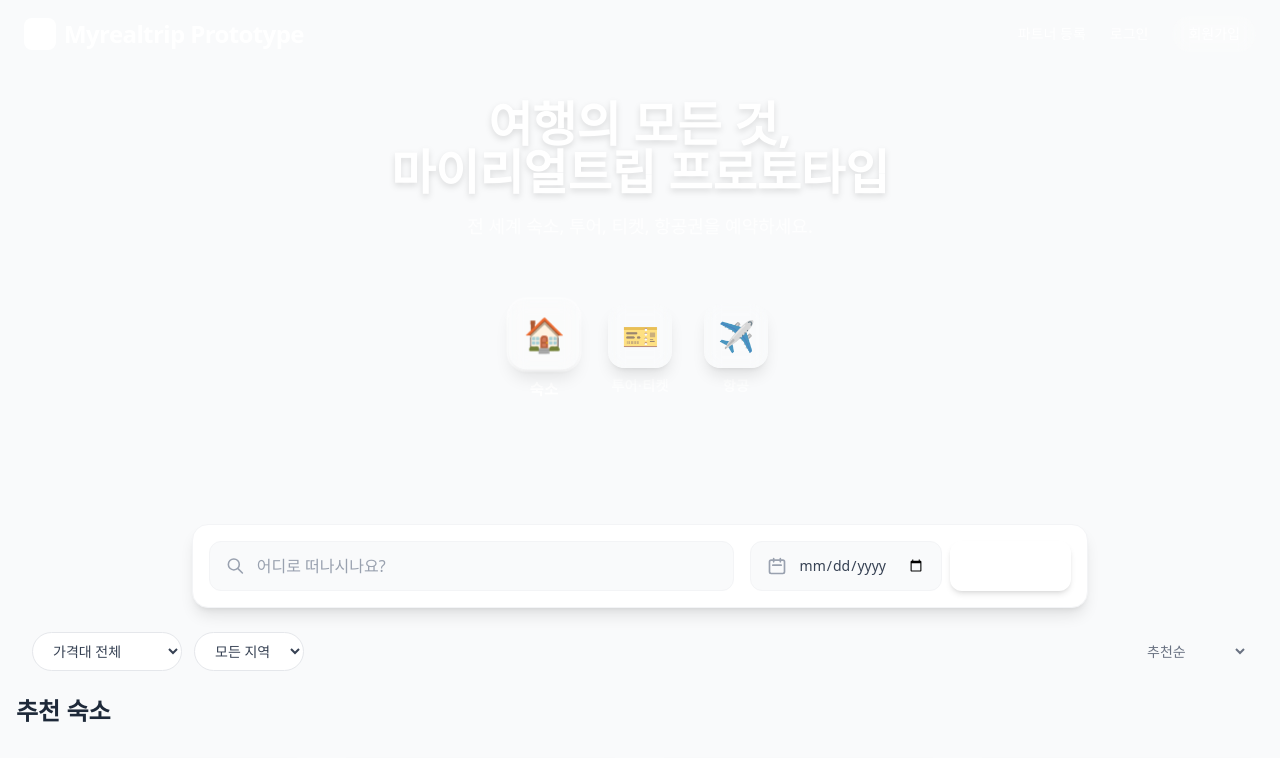
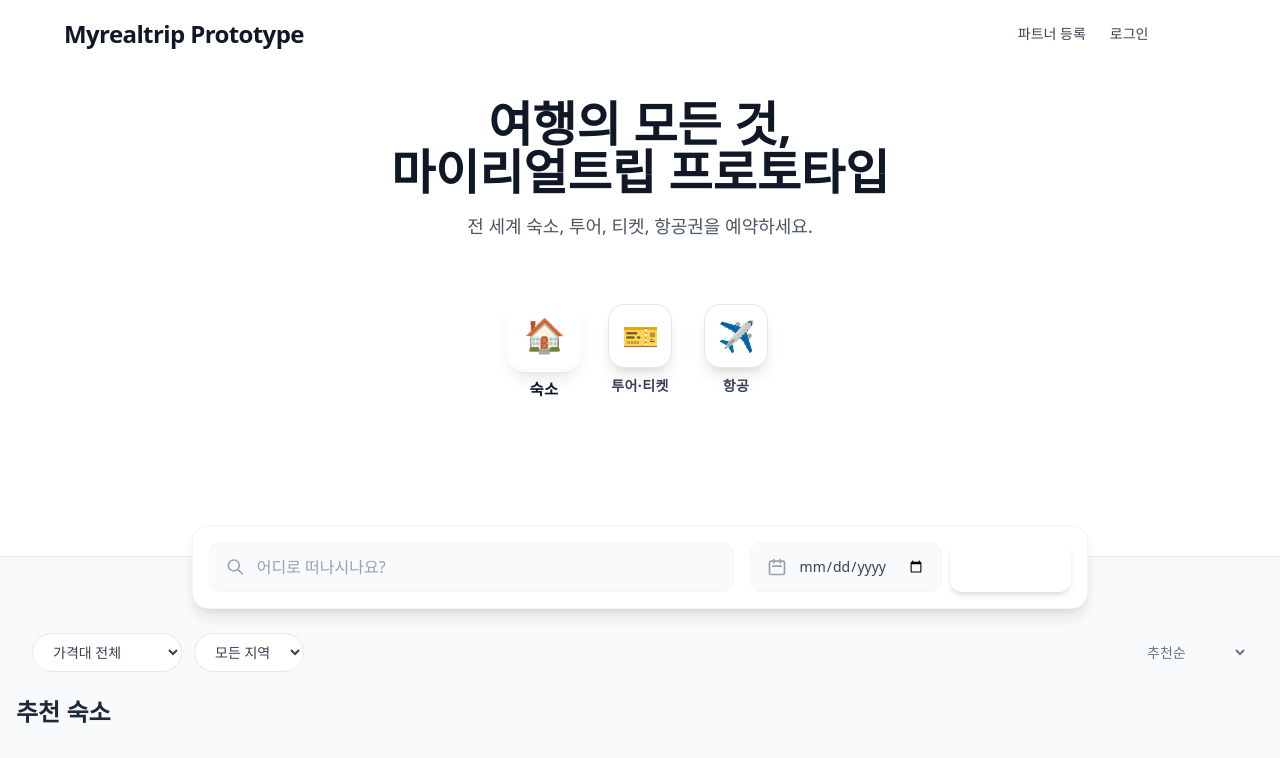
Before and after one commit to jsoonworld-myrealtrip/antigravity-lovable, a React (Vite) app: page / in a window 1280 px wide. Shown: the top 758 px of the page. Built offline with nearby package versions, Linux system fonts and the light colour scheme.

Commit message:
feat: Change hero section to white background with dark text for better visibility

```diff
--- a/src/components/CategoryTabs.jsx
+++ b/src/components/CategoryTabs.jsx
@@ -14,16 +14,17 @@
                 <button
                     key={cat.id}
                     onClick={() => onCategoryChange(cat.id)}
-                    className={`flex flex-col items-center gap-2 group transition-all duration-300 ${activeCategory === cat.id ? 'text-white scale-110' : 'text-white/70 hover:text-white hover:scale-105'
+                    className={`flex flex-col items-center gap-2 group transition-all duration-300 ${activeCategory === cat.id ? 'scale-110' : 'hover:scale-105'
                         }`}
                 >
-                    <div className={`w-16 h-16 rounded-2xl flex items-center justify-center text-3xl shadow-lg backdrop-blur-sm transition-all duration-300 ${activeCategory === cat.id
-                            ? 'bg-white/20 ring-2 ring-white/50'
-                            : 'bg-white/10 group-hover:bg-white/20'
+                    <div className={`w-16 h-16 rounded-2xl flex items-center justify-center text-3xl shadow-lg transition-all duration-300 ${activeCategory === cat.id
+                            ? 'bg-gradient-to-br from-primary to-secondary text-white ring-2 ring-primary/30'
+                            : 'bg-white text-gray-700 group-hover:bg-gray-50 border border-gray-200'
                         }`}>
                         {cat.icon}
                     </div>
-                    <span className="font-semibold text-sm tracking-wide">{cat.label}</span>
+                    <span className={`font-semibold text-sm tracking-wide ${activeCategory === cat.id ? 'text-primary' : 'text-gray-700'
+                        }`}>{cat.label}</span>
                 </button>
             ))}
         </div>
--- a/src/components/Header.jsx
+++ b/src/components/Header.jsx
@@ -3,17 +3,17 @@
 
 const Header = () => {
     return (
-        <header className="flex justify-between items-center py-4 px-6 max-w-7xl mx-auto text-white">
-            <div className="font-bold text-2xl tracking-tight flex items-center gap-2">
-                <span className="bg-white text-primary w-8 h-8 rounded-lg flex items-center justify-center font-black text-lg">M</span>
+        <header className="flex justify-between items-center py-4 px-6 max-w-7xl mx-auto">
+            <div className="font-bold text-2xl tracking-tight flex items-center gap-2 text-gray-900">
+                <span className="bg-gradient-to-br from-primary to-secondary text-white w-8 h-8 rounded-lg flex items-center justify-center font-black text-lg">M</span>
                 Myrealtrip Prototype
             </div>
-            <div className="hidden md:flex gap-6 text-sm font-medium">
-                <button className="hover:text-white/80 transition-colors">파트너 등록</button>
-                <button className="hover:text-white/80 transition-colors">로그인</button>
-                <button className="bg-white/20 hover:bg-white/30 px-4 py-2 rounded-full transition-colors backdrop-blur-sm">회원가입</button>
+            <div className="hidden md:flex gap-6 text-sm font-medium text-gray-700">
+                <button className="hover:text-primary transition-colors">파트너 등록</button>
+                <button className="hover:text-primary transition-colors">로그인</button>
+                <button className="bg-gradient-to-r from-primary to-secondary text-white hover:opacity-90 px-4 py-2 rounded-full transition-opacity">회원가입</button>
             </div>
-            <button className="md:hidden text-white p-2">
+            <button className="md:hidden text-gray-700 p-2">
                 <svg className="w-6 h-6" fill="none" stroke="currentColor" viewBox="0 0 24 24">
                     <path strokeLinecap="round" strokeLinejoin="round" strokeWidth="2" d="M4 6h16M4 12h16M4 18h16" />
                 </svg>
--- a/src/pages/HomePage.jsx
+++ b/src/pages/HomePage.jsx
@@ -92,13 +92,13 @@
     return (
         <div className="min-h-screen bg-gray-50 pb-20">
             {/* Hero Section */}
-            <div className="bg-gradient-to-br from-primary to-secondary pb-12">
+            <div className="bg-white pb-12 border-b border-gray-200">
                 <Header />
-                <div className="max-w-7xl mx-auto px-6 pt-8 pb-16 text-center text-white">
-                    <h1 className="text-4xl md:text-5xl font-bold mb-4 drop-shadow-md">
+                <div className="max-w-7xl mx-auto px-6 pt-8 pb-16 text-center">
+                    <h1 className="text-4xl md:text-5xl font-bold mb-4 text-gray-900">
                         여행의 모든 것,<br />마이리얼트립 프로토타입
                     </h1>
-                    <p className="text-lg opacity-90 mb-8">
+                    <p className="text-lg text-gray-600 mb-8">
                         전 세계 숙소, 투어, 티켓, 항공권을 예약하세요.
                     </p>
                     <CategoryTabs
```
